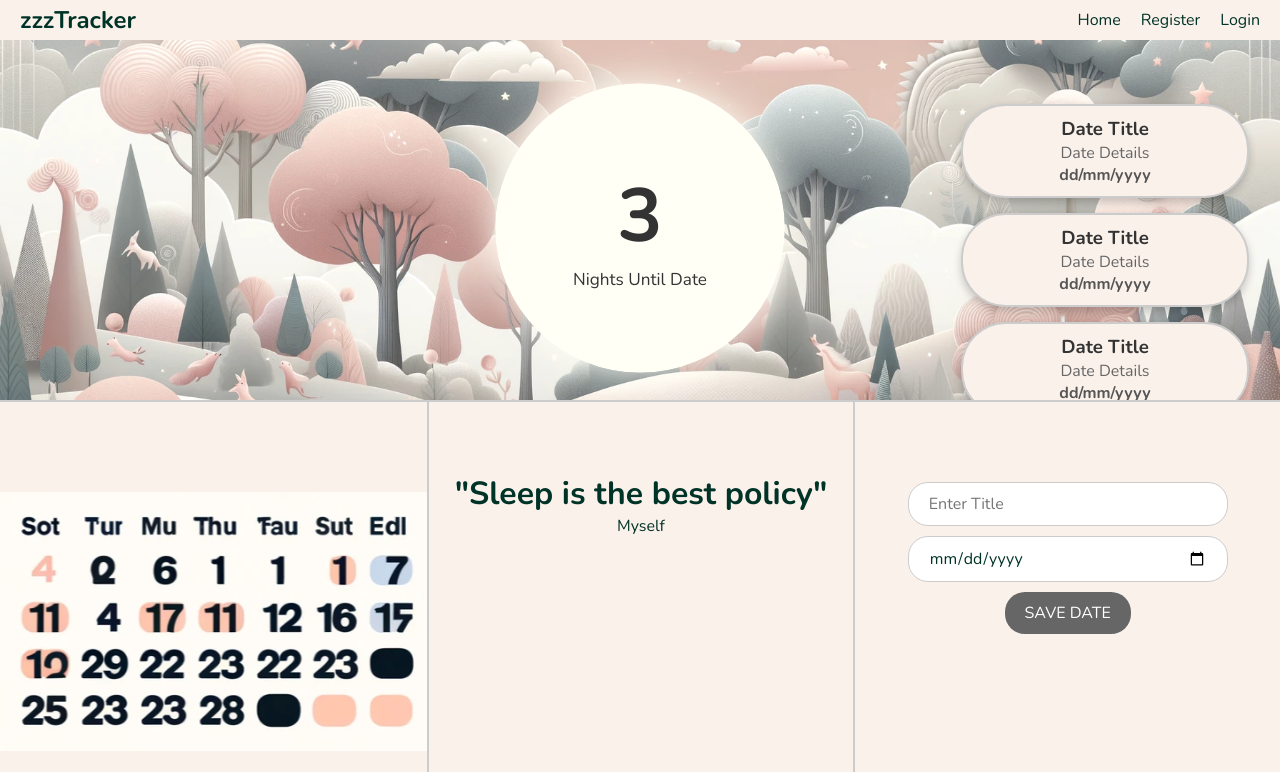
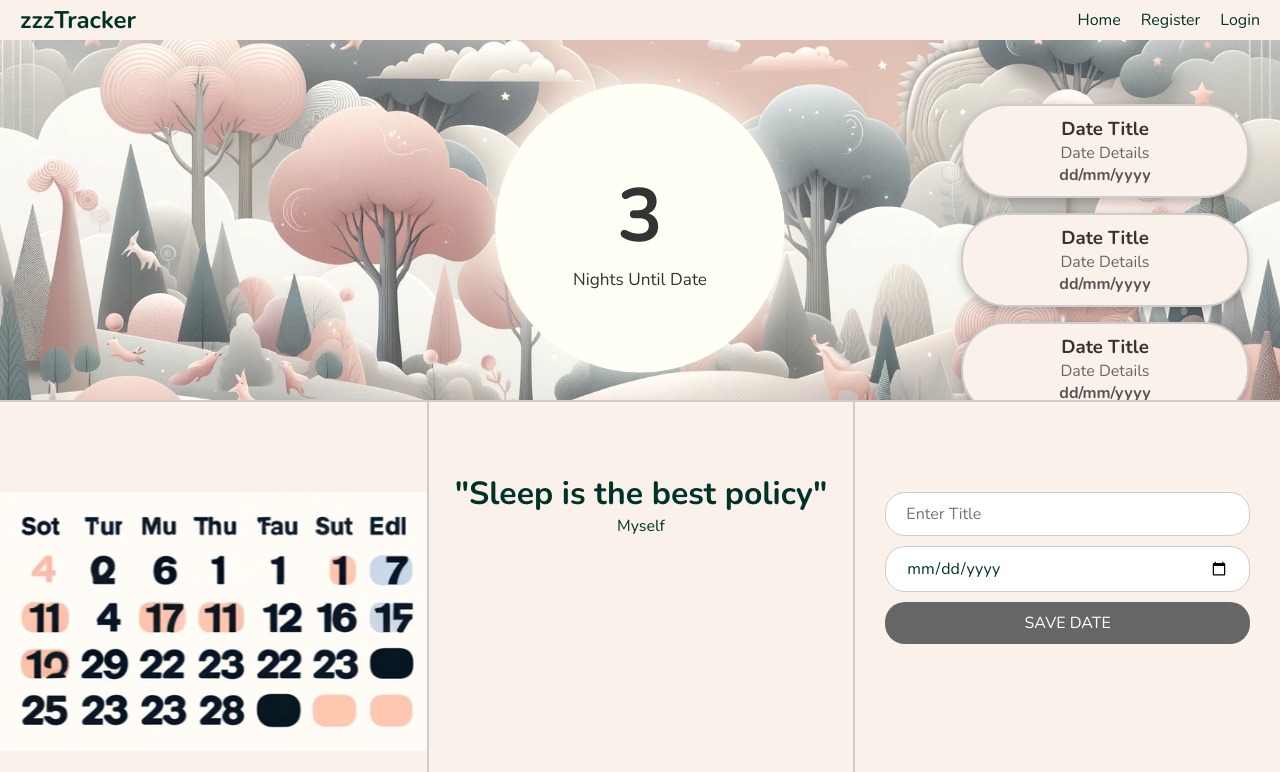
Before and after one commit to DomiCodeur/zzzTracker, an Angular app: page /home in a window 1280 px wide. Shown: the top 772 px of the page. Built offline with nearby package versions, Linux system fonts and the light colour scheme.

Commit message:
Ajout des composants d'ajout de date

```diff
--- a/src/app/app.module.ts
+++ b/src/app/app.module.ts
@@ -9,6 +9,7 @@ import { RegisterComponent } from './components/register/register.component';
 import { LoginComponent } from './components/login/login.component';
 import { HttpClientModule } from '@angular/common/http';
 import { DatesModule } from './modules/dates/dates.module';
+import { UserService } from './services/user.service';
 
 @NgModule({
   declarations: [
@@ -24,7 +25,7 @@ import { DatesModule } from './modules/dates/dates.module';
     HttpClientModule,
     DatesModule,
   ],
-  providers: [],
+  providers: [UserService],
   bootstrap: [AppComponent],
 })
 export class AppModule {}
--- a/src/app/components/home/home.component.html
+++ b/src/app/components/home/home.component.html
@@ -33,16 +33,6 @@
     <p>Myself</p>
   </div>
   <div class="section third">
-    <div class="date-input-container">
-      <input
-        type="text"
-        id="dateTitle"
-        placeholder="Enter Title"
-        class="input-field title-input"
-      />
-      <input type="date" id="datePicker" class="input-field date-input" />
-      <button type="button" class="submit-button">Save Date</button>
-    </div>
-    <!--    <app-date-add></app-date-add> -->
+    <app-date-add></app-date-add>
   </div>
 </div>
--- a/src/app/components/login/login.component.ts
+++ b/src/app/components/login/login.component.ts
@@ -1,7 +1,7 @@
 import { Component } from '@angular/core';
 import { FormBuilder, FormGroup, Validators } from '@angular/forms';
-import { AuthenticationService } from '../../services/authentication/authentication.service';
-import { UserService } from '../../services/user/user.service';
+import { AuthenticationService } from '../../services/authentication.service';
+import { UserService } from '../../services/user.service';
 import { Router } from '@angular/router';
 import { User } from 'src/app/models/user.model';
 
@@ -34,7 +34,7 @@ export class LoginComponent {
         next: (response) => {
           this.router.navigate(['/']);
           const newUser = new User(
-            response.id,
+            response.userId,
             email,
             null,
             null,
--- a/src/app/components/register/register.component.ts
+++ b/src/app/components/register/register.component.ts
@@ -1,8 +1,8 @@
 import { Component } from '@angular/core';
 import { FormBuilder, FormGroup, Validators } from '@angular/forms';
-import { AuthenticationService } from '../../services/authentication/authentication.service';
-import { UserService } from '../../services/user/user.service';
-import { User } from 'src/app/models/user.model';
+import { AuthenticationService } from '../../services/authentication.service';
+import { UserService } from '../../services/user.service';
+import { User } from '../../models/user.model';
 import { Router } from '@angular/router';
 
 @Component({
@@ -28,14 +28,17 @@ export class RegisterComponent {
 
   register() {
     if (this.registerForm.valid) {
-      const { email, password } = this.registerForm.value;
+      const { email, password } = this.registerForm.value as {
+        email: string;
+        password: string;
+      };
       this.authService.register(email, password).subscribe({
         next: (response) => {
           console.log('Registration successful', response);
           this.router.navigate(['/']);
           const newUser = new User(
-            response.id,
-            email,
+            response.userId,
+            response.email,
             null,
             null,
             response.token
--- a/src/app/models/user.model.ts
+++ b/src/app/models/user.model.ts
@@ -1,12 +1,12 @@
 export class User {
-  id: string | null;
+  id: number;
   email: string | null;
   timeUnit: string | null;
   theme: string | null;
   token: string | null;
 
   constructor(
-    id: string | null,
+    id: number,
     email: string | null,
     timeUnit: string | null,
     theme: string | null,
--- a/src/app/modules/dates/date-add/date-add.component.html
+++ b/src/app/modules/dates/date-add/date-add.component.html
@@ -1,10 +1,24 @@
 <div class="date-input-container">
+  <form [formGroup]="dateForm" (ngSubmit)="saveDate()">
+    <div class="input-group">
       <input
         type="text"
         id="dateTitle"
         placeholder="Enter Title"
+        formControlName="title"
         class="input-field title-input"
       />
-  <input type="date" id="datePicker" class="input-field date-input" />
-  <button type="button" class="submit-button">Save Date</button>
     </div>
+    <div class="input-group">
+      <input
+        type="date"
+        id="datePicker"
+        formControlName="date"
+        class="input-field date-input"
+      />
+      <button type="submit" class="submit-button" [disabled]="!dateForm.valid">
+        Save Date
+      </button>
+    </div>
+  </form>
+</div>
--- a/src/app/modules/dates/date-add/date-add.component.ts
+++ b/src/app/modules/dates/date-add/date-add.component.ts
@@ -1,8 +1,57 @@
-import { Component } from '@angular/core';
+import { Component, OnInit } from '@angular/core';
+import { FormBuilder, FormGroup, Validators } from '@angular/forms';
+import { DateService } from '../../../services/date.service';
+import { UserService } from '../../../services/user.service';
+import { User } from '../../../models/user.model';
 
 @Component({
   selector: 'app-date-add',
   templateUrl: './date-add.component.html',
   styleUrls: ['./date-add.component.css'],
 })
-export class DateAddComponent {}
+export class DateAddComponent implements OnInit {
+  dateForm: FormGroup;
+  user: User | null = null;
+
+  constructor(
+    private fb: FormBuilder,
+    private dateService: DateService,
+    private userService: UserService
+  ) {
+    this.dateForm = this.fb.group({
+      title: ['', Validators.required],
+      date: ['', Validators.required],
+    });
+  }
+
+  ngOnInit() {
+    this.userService.user$.subscribe((user) => {
+      this.user = user;
+    });
+  }
+
+  saveDate() {
+    if (this.dateForm.valid && this.user) {
+      const { title, date } = this.dateForm.value;
+      const userId = this.user.id;
+      const token = this.user.token;
+
+      if (token) {
+        this.dateService
+          .saveDate(userId as number, title, new Date(date), token)
+          .subscribe({
+            next: (response) => {
+              console.log('Date saved successfully', response);
+            },
+            error: (error) => {
+              console.error('Error saving date', error);
+            },
+          });
+      } else {
+        console.error('User token is missing');
+      }
+    } else {
+      console.error('User is not authenticated or form is invalid');
+    }
+  }
+}
--- a/src/app/services/authentication/authentication.service.ts
+++ b/src/app/services/authentication.service.ts
@@ -6,6 +6,7 @@ interface AuthResponseData {
   id: string;
   email: string;
   token: string;
+  userId: number;
 }
 
 @Injectable({
@@ -26,7 +27,7 @@ export class AuthenticationService {
 
   login(email: string, password: string): Observable<AuthResponseData> {
     return this.http.post<AuthResponseData>(
-      `${this.apiBaseUrl}/api/v1/auth/authenticate`,
+      `${this.apiBaseUrl}/auth/authenticate`,
       {
         email,
         password,
--- /dev/null
+++ b/src/app/services/date.service.ts
@@ -0,0 +1,23 @@
+import { Injectable } from '@angular/core';
+import { HttpClient } from '@angular/common/http';
+import { Observable } from 'rxjs';
+
+@Injectable({
+  providedIn: 'root',
+})
+export class DateService {
+  private apiBaseUrl = '/api';
+  constructor(private http: HttpClient) {}
+
+  saveDate(
+    userId: number,
+    title: string,
+    date: Date,
+    token: string
+  ): Observable<any> {
+    const headers = { Authorization: `Bearer ${token}` };
+    const url = `${this.apiBaseUrl}/users/${userId}/dates`;
+    console.log('Saving date to URL:', url);
+    return this.http.post(url, { title, date }, { headers });
+  }
+}
--- a/src/app/services/user/user.service.ts
+++ b/src/app/services/user.service.ts
@@ -1,6 +1,6 @@
 import { Injectable } from '@angular/core';
 import { BehaviorSubject } from 'rxjs';
-import { User } from '../../models/user.model';
+import { User } from '../models/user.model';
 
 @Injectable({
   providedIn: 'root',
@@ -19,7 +19,6 @@ export class UserService {
     this.userSubject.next(null);
   }
 
-  // Méthode pour récupérer l'utilisateur actuel si nécessaire
   getUser(): User | null {
     return this.userSubject.value;
   }
--- a/src/styles.css
+++ b/src/styles.css
@@ -24,12 +24,13 @@ body {
   flex-direction: column;
 }
 
+/* APP HEADER */
+
 .app-header {
   padding: 10px 20px;
   display: flex;
   justify-content: space-between;
   align-items: center;
-  /* background-color: #f1f1f1; */
   height: 5vh;
 }
 
@@ -49,6 +50,8 @@ body {
   flex: 1;
 }
 
+/* TOP SECTION */
+
 .top-section {
   display: grid;
   grid-template-columns: 1fr 2fr 1fr;
@@ -56,6 +59,14 @@ body {
   background-size: cover;
   overflow: hidden;
   height: 45vh;
+}
+
+.left-panel,
+.right-panel,
+.center-panel {
+  display: flex;
+  align-items: center;
+  justify-content: center;
 }
 
 .center-panel .selected-date-display {
@@ -150,6 +161,8 @@ body {
   color: #555;
 }
 
+/* BOTTOM SECTION */
+
 .bottom-section {
   display: grid;
   grid-template-columns: repeat(3, 1fr);
@@ -162,7 +175,6 @@ body {
   border-left: 2px solid #ccc;
   display: flex;
   justify-content: top;
-  align-items: center;
   flex-direction: column;
 }
 
@@ -172,26 +184,26 @@ body {
   background-position: center;
   background-repeat: no-repeat;
 }
-
-.left-panel,
-.right-panel,
-.center-panel {
+.bottom-section .section:nth-child(2) {
   display: flex;
   align-items: center;
-  justify-content: center;
 }
-
 .date-input-container {
   display: flex;
   flex-direction: column;
-  align-items: center;
   padding: 10px;
-  width: 80%;
   gap: 10px;
+  margin-left: 20px;
+  margin-right: 20px;
+}
+
+.input-group {
+  display: flex;
+  flex-direction: column;
+  padding-top: 10px;
 }
 
 .input-field {
-  width: 100%;
   padding: 10px 20px;
   border-radius: 20px;
   border: 1px solid #ccc;
@@ -208,6 +220,7 @@ body {
   cursor: pointer;
   font-size: 16px;
   text-transform: uppercase;
+  margin-top: 10px;
 }
 
 .submit-button:hover {
```
Also changed, not shown: src/app/services/date/date.service.ts (deleted, +0 -35 lines). Lines whose indentation alone changed are shown as unchanged.
